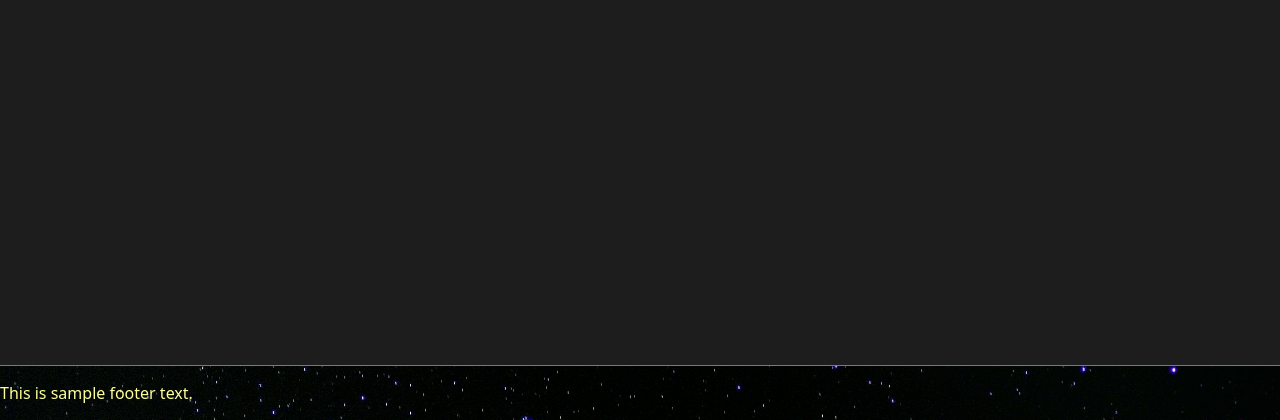
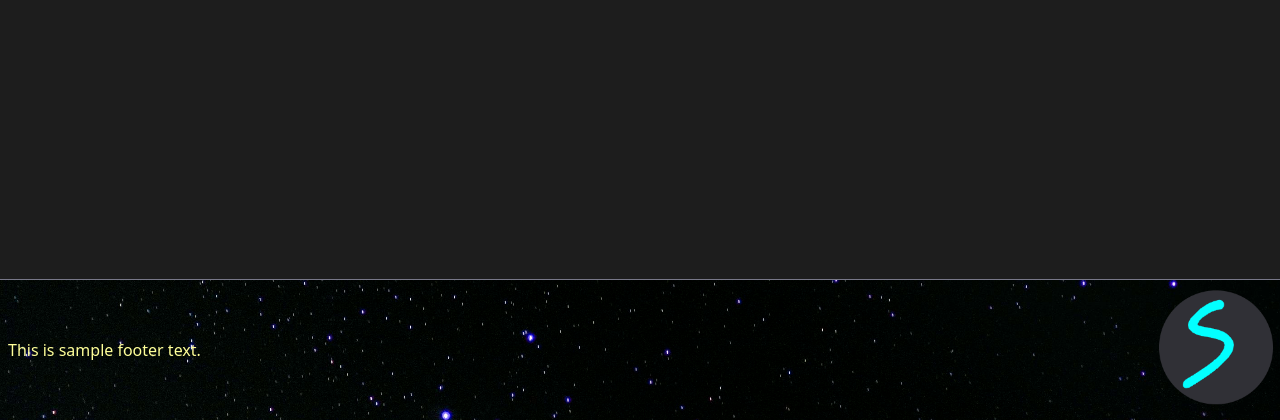
Before and after one commit to spatialflunky1/nebulith.org, a Flask app: page / in a window 1280 px wide. Shown: the part 380-800 px from the top of the page. Run offline with Flask 3, Linux system fonts and the light colour scheme.

Commit message:
Added logo to footer and fixed sizing

```diff
--- a/static/style.css
+++ b/static/style.css
@@ -51,7 +51,7 @@ body {
     padding-right: 16px;
 }
 
-#title, #breadcrumb p, #body {
+#title, #breadcrumb p, #body, #left-foot {
     margin-left: 8px;
 }
 
@@ -79,4 +79,16 @@ body {
     width: 100%;
     bottom: 0;
     background-image: url("/static/Assets/background-footer.png");
+    display: inline-flex;
+    height: 140px;
+    align-items: center;
 }
+
+#right-foot {
+    position: absolute;
+    right: 0;
+}
+
+#logo {
+    height: 128px;
+}
--- a/templates/footer.html
+++ b/templates/footer.html
@@ -1,3 +1,8 @@
 <div id="footer">
-    <p>This is sample footer text.</p>
+    <div id="left-foot">
+        <p>This is sample footer text.</p>
+    </div>
+    <div id="right-foot">
+        <img id="logo" alt="Spatialflunky1 logo" src="{{ url_for('static', filename='Assets/logo.png') }}">
+    </div>
 </div>
```
